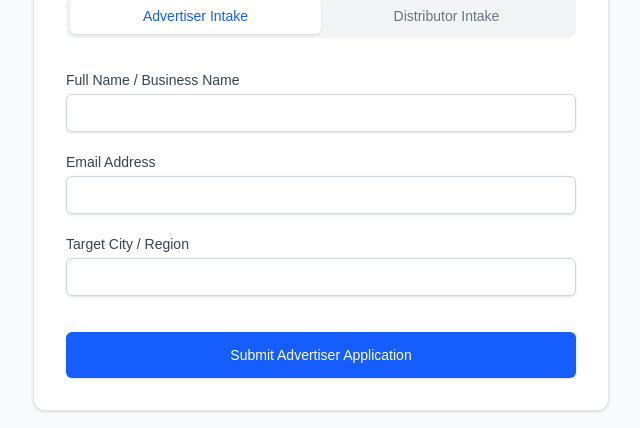
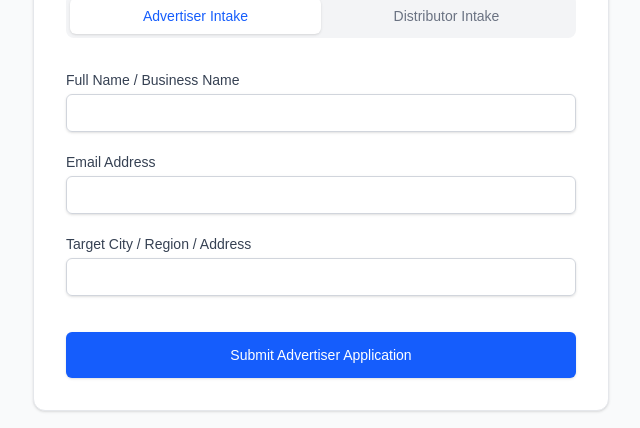
Before and after one commit to soknaughty/urban-city-map, a Next.js app: page /join in a window 1280 px wide. Shown: the part 266-694 px from the top of the page, without its empty margins (319-959 px from the left). Built offline with nearby package versions, Linux system fonts and the light colour scheme; no server answers.

Commit message:
feat: link join form to production supabase database

```diff
--- a/app/join/page.tsx
+++ b/app/join/page.tsx
@@ -1,9 +1,54 @@
 'use client';
 
 import { useState } from 'react';
+import { supabase } from '@/lib/supabase';
 
 export default function JointIntakePage() {
-  const [userType, setUserType] = useState<'advertiser' | 'distributor'>('advertiser');
+  const [userType, setUserType] = useState<'advertisers' | 'distributors'>('advertisers');
+  const [businessName, setBusinessName] = useState('');
+  const [email, setEmail] = useState('');
+  const [addressString, setAddressString] = useState('');
+  const [status, setStatus] = useState<{ type: 'success' | 'error' | null; message: string }>({ type: null, message: '' });
+  const [loading, setLoading] = useState(false);
+
+  const handleSubmit = async (e: React.FormEvent) => {
+    e.preventDefault();
+    setLoading(true);
+    setStatus({ type: null, message: '' });
+
+    try {
+      // Direct submission to either the 'advertisers' or 'distributors' table
+      const { error } = await supabase
+        .from(userType)
+        .insert([
+          {
+            business_name: businessName,
+            address_string: addressString,
+            // If your tables have an email column, uncomment the line below:
+            // email: email,
+          }
+        ]);
+
+      if (error) throw error;
+
+      setStatus({
+        type: 'success',
+        message: 'Your application has been received successfully!'
+      });
+
+      // Clear out the form inputs on success
+      setBusinessName('');
+      setEmail('');
+      setAddressString('');
+    } catch (error: any) {
+      setStatus({
+        type: 'error',
+        message: error.message || 'An error occurred during submission.'
+      });
+    } finally {
+      setLoading(false);
+    }
+  };
 
   return (
     <div className="min-h-screen bg-gray-50 flex flex-col items-center justify-center p-6">
@@ -13,43 +58,77 @@ export default function JointIntakePage() {
           <p className="text-gray-500">Join our network and manage your map data.</p>
         </header>
 
+        {/* Toggle between target database tables */}
         <div className="flex justify-center mb-8 bg-gray-100 p-1 rounded-lg">
           <button
-            onClick={() => setUserType('advertiser')}
+            onClick={() => setUserType('advertisers')}
             type="button"
             className={`flex-1 py-2 px-4 rounded-md text-sm font-medium transition-all ${
-              userType === 'advertiser' ? 'bg-white shadow-sm text-blue-600' : 'text-gray-500 hover:text-gray-700'
+              userType === 'advertisers' ? 'bg-white shadow-sm text-blue-600' : 'text-gray-500 hover:text-gray-700'
             }`}
           >
             Advertiser Intake
           </button>
           <button
-            onClick={() => setUserType('distributor')}
+            onClick={() => setUserType('distributors')}
             type="button"
             className={`flex-1 py-2 px-4 rounded-md text-sm font-medium transition-all ${
-              userType === 'distributor' ? 'bg-white shadow-sm text-blue-600' : 'text-gray-500 hover:text-gray-700'
+              userType === 'distributors' ? 'bg-white shadow-sm text-blue-600' : 'text-gray-500 hover:text-gray-700'
             }`}
           >
             Distributor Intake
           </button>
         </div>
 
-        <form className="space-y-5">
+        {/* Status Message Notification banner */}
+        {status.type && (
+          <div className={`mb-6 p-4 rounded-lg text-sm border ${
+            status.type === 'success'
+              ? 'bg-green-50 text-green-800 border-green-200'
+              : 'bg-red-50 text-red-800 border-red-200'
+          }`}>
+            {status.message}
+          </div>
+        )}
+
+        <form onSubmit={handleSubmit} className="space-y-5">
           <div>
             <label className="block text-sm font-medium text-gray-700">Full Name / Business Name</label>
-            <input type="text" required className="mt-1 block w-full border border-gray-300 rounded-md shadow-sm py-2 px-3 focus:outline-none focus:ring-blue-500 focus:border-blue-500 sm:text-sm" />
+            <input
+              type="text"
+              required
+              value={businessName}
+              onChange={(e) => setBusinessName(e.target.value)}
+              className="mt-1 block w-full border border-gray-300 rounded-md shadow-sm py-2 px-3 focus:outline-none focus:ring-blue-500 focus:border-blue-500 sm:text-sm text-black"
+            />
           </div>
           <div>
             <label className="block text-sm font-medium text-gray-700">Email Address</label>
-            <input type="email" required className="mt-1 block w-full border border-gray-300 rounded-md shadow-sm py-2 px-3 focus:outline-none focus:ring-blue-500 focus:border-blue-500 sm:text-sm" />
+            <input
+              type="email"
+              required
+              value={email}
+              onChange={(e) => setEmail(e.target.value)}
+              className="mt-1 block w-full border border-gray-300 rounded-md shadow-sm py-2 px-3 focus:outline-none focus:ring-blue-500 focus:border-blue-500 sm:text-sm text-black"
+            />
           </div>
           <div>
-            <label className="block text-sm font-medium text-gray-700">Target City / Region</label>
-            <input type="text" required className="mt-1 block w-full border border-gray-300 rounded-md shadow-sm py-2 px-3 focus:outline-none focus:ring-blue-500 focus:border-blue-500 sm:text-sm" />
+            <label className="block text-sm font-medium text-gray-700">Target City / Region / Address</label>
+            <input
+              type="text"
+              required
+              value={addressString}
+              onChange={(e) => setAddressString(e.target.value)}
+              className="mt-1 block w-full border border-gray-300 rounded-md shadow-sm py-2 px-3 focus:outline-none focus:ring-blue-500 focus:border-blue-500 sm:text-sm text-black"
+            />
           </div>
           <div className="pt-4">
-            <button type="button" className="w-full flex justify-center py-3 px-4 border border-transparent rounded-md shadow-sm text-sm font-medium text-white bg-blue-600 hover:bg-blue-700 focus:outline-none focus:ring-2 focus:ring-offset-2 focus:ring-blue-500">
-              Submit {userType === 'advertiser' ? 'Advertiser' : 'Distributor'} Application
+            <button
+              type="submit"
+              disabled={loading}
+              className="w-full flex justify-center py-3 px-4 border border-transparent rounded-md shadow-sm text-sm font-medium text-white bg-blue-600 hover:bg-blue-700 focus:outline-none focus:ring-2 focus:ring-offset-2 focus:ring-blue-500 disabled:bg-blue-400 transition-colors"
+            >
+              {loading ? 'Submitting...' : `Submit ${userType === 'advertisers' ? 'Advertiser' : 'Distributor'} Application`}
             </button>
           </div>
         </form>
--- /dev/null
+++ b/lib/supabase.ts
@@ -0,0 +1,11 @@
+import { createClient } from '@supabase/supabase-js';
+
+const supabaseUrl = process.env.NEXT_PUBLIC_SUPABASE_URL;
+const supabaseAnonKey = process.env.NEXT_PUBLIC_SUPABASE_ANON_KEY;
+
+if (!supabaseUrl || !supabaseAnonKey) {
+  throw new Error('Missing Supabase environment variables in .env.local');
+}
+
+// This single client instance will handle our database reads and writes
+export const supabase = createClient(supabaseUrl, supabaseAnonKey);
--- a/package.json
+++ b/package.json
@@ -9,6 +9,7 @@
     "lint": "eslint"
   },
   "dependencies": {
+    "@supabase/supabase-js": "^2.108.2",
     "next": "16.2.9",
     "react": "19.2.4",
     "react-dom": "19.2.4"
```
Also changed, not shown: 1 other file (tests, documents, lock files or other folders).
